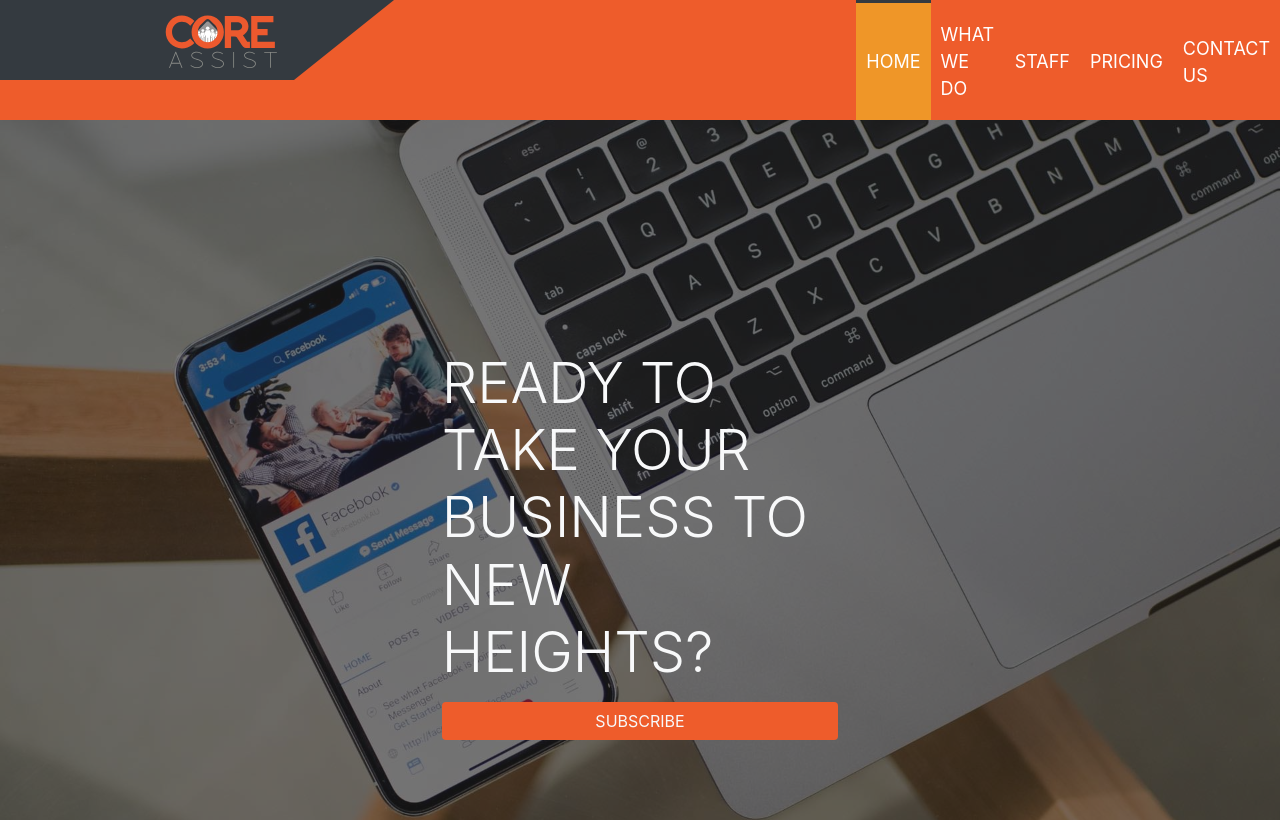
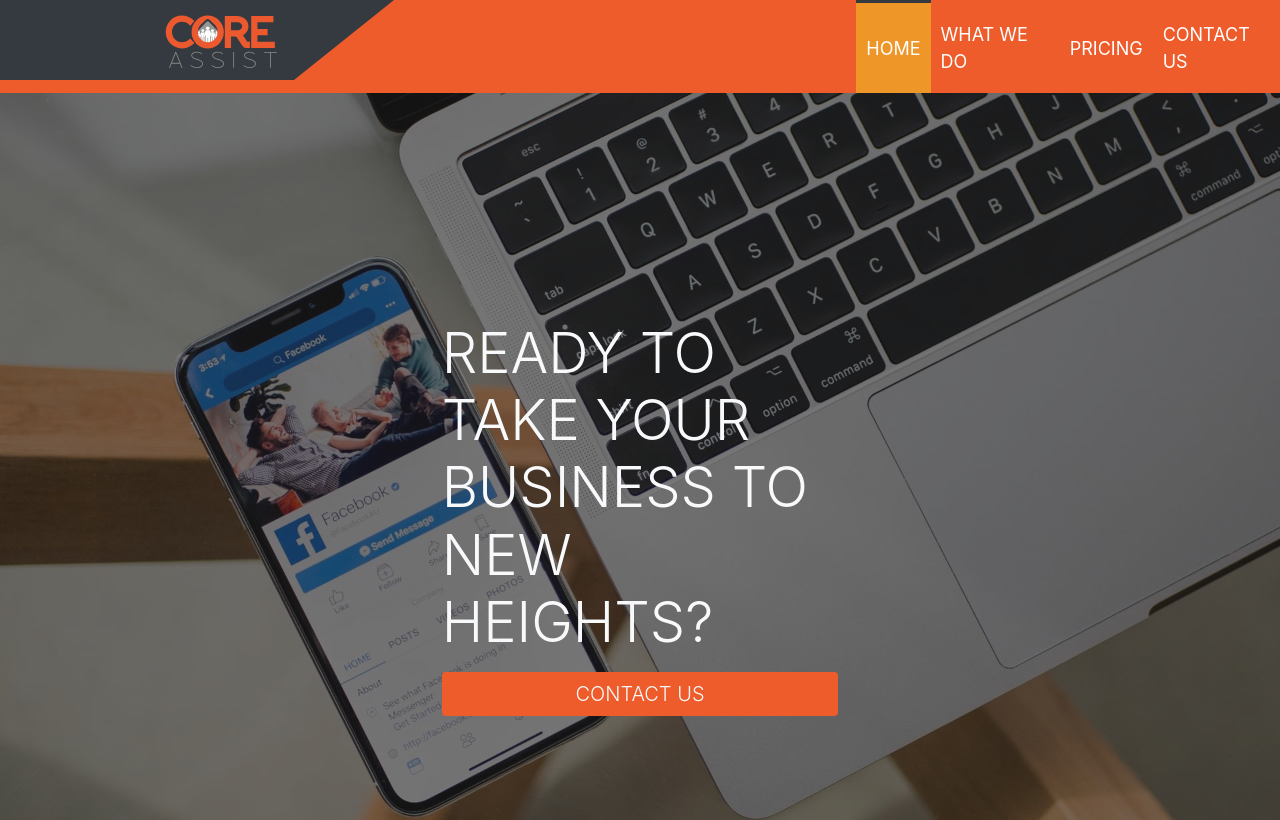
Before and after one commit to 6amcc-namangalonzo/coreassist-website, a plain HTML site: page public/index.html in a window 1280 px wide. Shown: the top 820 px of the page. Drawn offline with nearby package versions, Linux system fonts and the light colour scheme; files that its build step writes are made by us from their sources; a script that the page names is missing; files whose address does not match are found by name.

Commit message:
removed staff page and replace subscribe button to contact us button

```diff
--- a/public/index.html
+++ b/public/index.html
@@ -79,9 +79,9 @@
                 >WHAT WE DO</a
               >
             </li>
-            <li class="nav-bar-item">
+            <!-- <li class="nav-bar-item">
               <a class="lead font-weight-normal" href="./staff.html">STAFF</a>
-            </li>
+            </li> -->
             <li class="nav-bar-item">
               <a class="lead font-weight-normal" href="./pricing.html"
                 >PRICING</a
@@ -104,14 +104,10 @@
         <p class="display-4 text-light">
           READY TO TAKE YOUR BUSINESS TO NEW HEIGHTS?
         </p>
-        <button
-          class="btn bg-orange btn-block text-light lead"
-          data-toggle="modal"
-          data-target="#exampleModalCenter"
-        >
-          SUBSCRIBE
+        <button class="btn bg-orange btn-block text-light lead">
+          <a class="text-light lead" href="./contact_us.html">CONTACT US</a>
         </button>
-        <div
+        <!-- <div
           class="modal fade"
           id="exampleModalCenter"
           tabindex="-1"
@@ -153,7 +149,7 @@
               <div class="modal-footer"></div>
             </div>
           </div>
-        </div>
+        </div> -->
       </div>
     </div>
     <div
```
Also changed, not shown: public/contact_us.html (+2 -2 lines), public/pricing.html (+2 -2 lines), public/what_we_do.html (+2 -2 lines).
